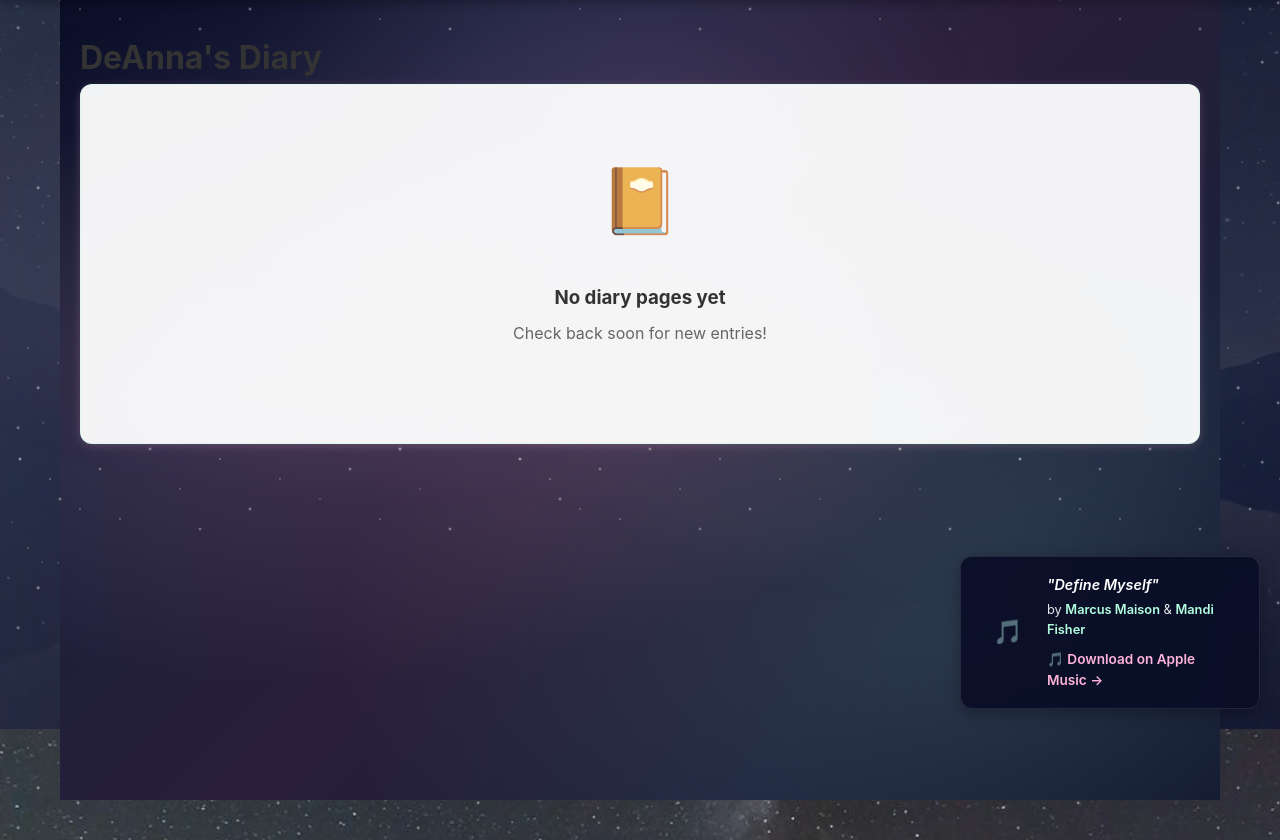
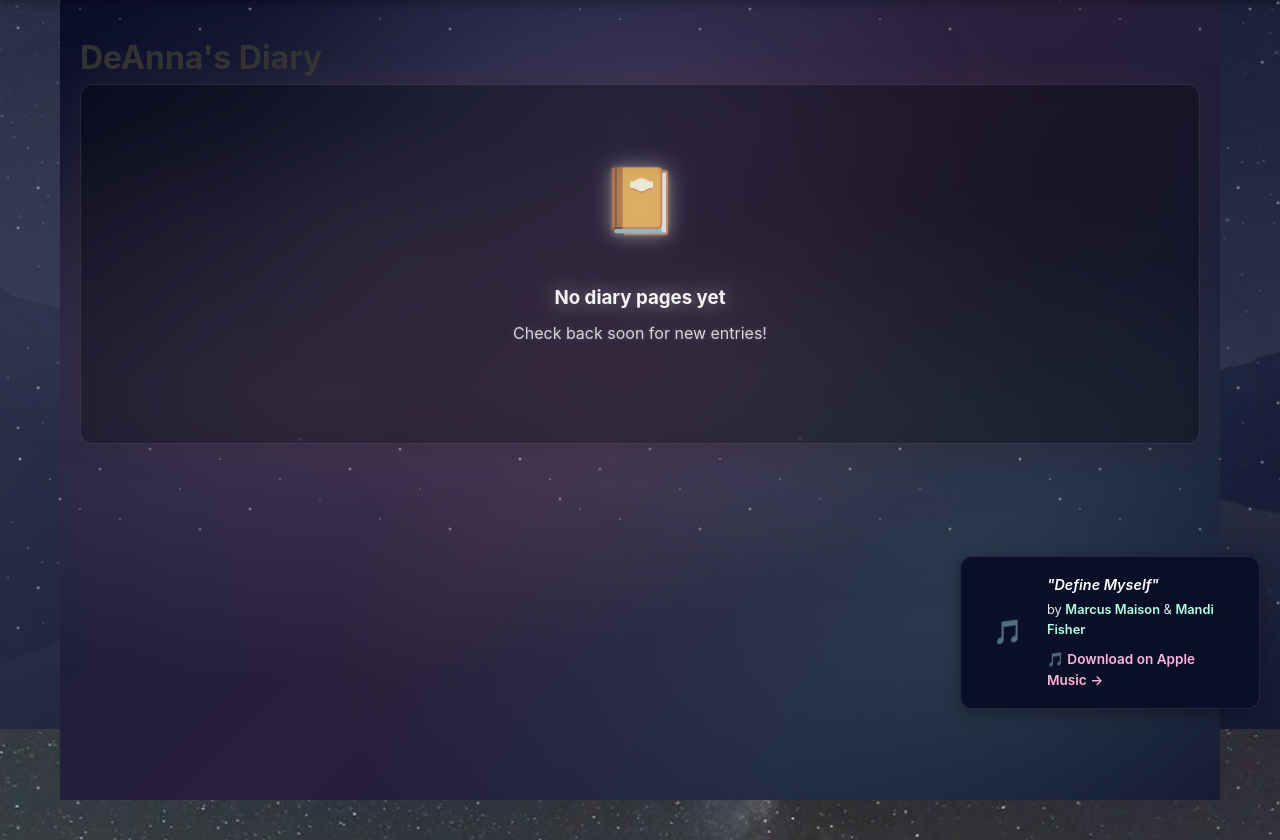
Before and after one commit to deannariddlespur/sisepuede-journal, a Django app: page /deannas-diary/ in a window 1280 px wide. Shown: the part 71-911 px from the top of the page. Run offline with Django 5.2, Linux system fonts and the light colour scheme; data that the repository does not hold is empty.

Commit message:
Complete space theme styling for all pages
- Space-themed empty states with glow effects
- Form containers with glassmorphism
- Diary pages with space background
- Diary cards with transparent backgrounds
- Consistent white text with glow across all elements
- All pages now have unified Milky Way galaxy theme

```diff
--- a/entries/static/entries/css/style.css
+++ b/entries/static/entries/css/style.css
@@ -879,9 +879,19 @@ main {
     border: 1px solid rgba(179, 255, 224, 0.3);
 }
 
+.space-theme-page .empty-state {
+    background: rgba(0, 0, 0, 0.3);
+    backdrop-filter: blur(10px);
+    border: 1px solid rgba(255, 255, 255, 0.1);
+    box-shadow:
+        0 4px 30px rgba(0, 0, 0, 0.3),
+        0 0 40px rgba(255, 179, 217, 0.1);
+}
+
 .empty-icon {
     font-size: 4rem;
     margin-bottom: 1rem;
+    filter: drop-shadow(0 0 10px rgba(255, 255, 255, 0.5));
 }
 
 .empty-state h3 {
@@ -889,9 +899,19 @@ main {
     margin-bottom: 0.5rem;
 }
 
+.space-theme-page .empty-state h3 {
+    color: rgba(255, 255, 255, 0.95);
+    text-shadow: 0 0 20px rgba(255, 255, 255, 0.5);
+}
+
 .empty-state p {
     color: #666;
     margin-bottom: 2rem;
+}
+
+.space-theme-page .empty-state p {
+    color: rgba(255, 255, 255, 0.8);
+    text-shadow: 0 0 5px rgba(255, 255, 255, 0.2);
 }
 
 /* Login */
```
Also changed, not shown: entries/static/entries/css/path_calendar.css (+16 -0 lines).
